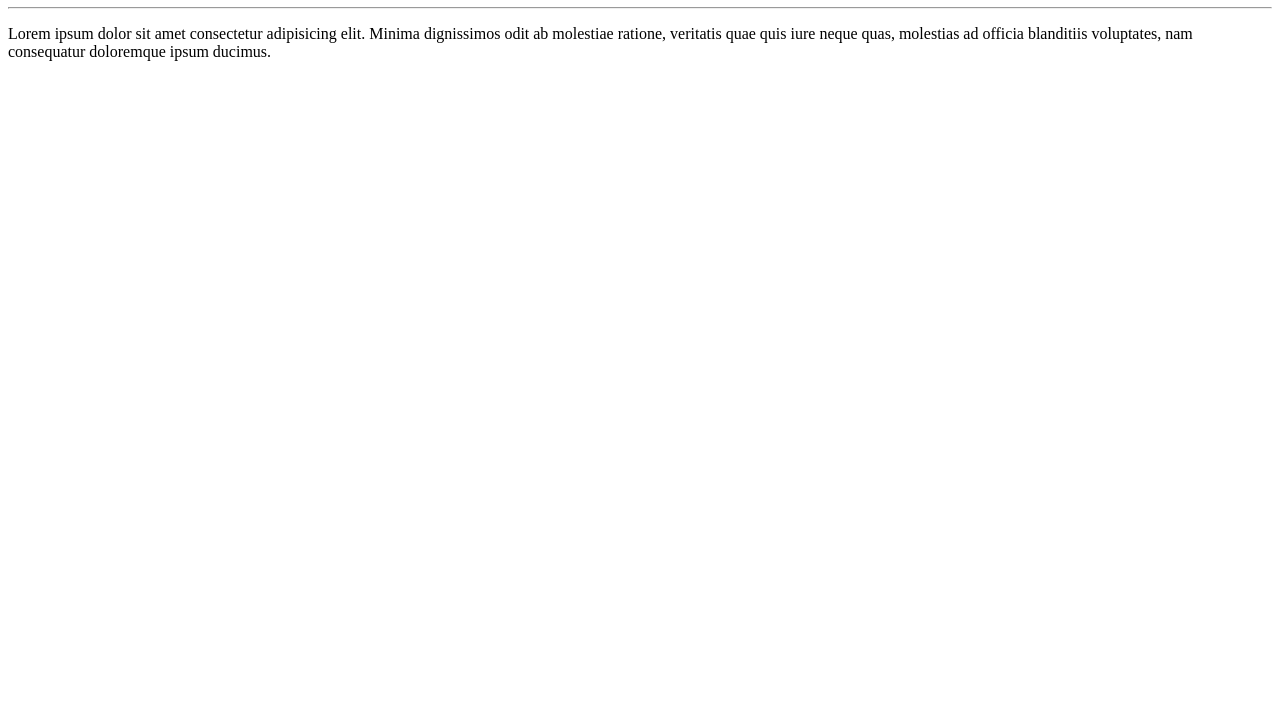
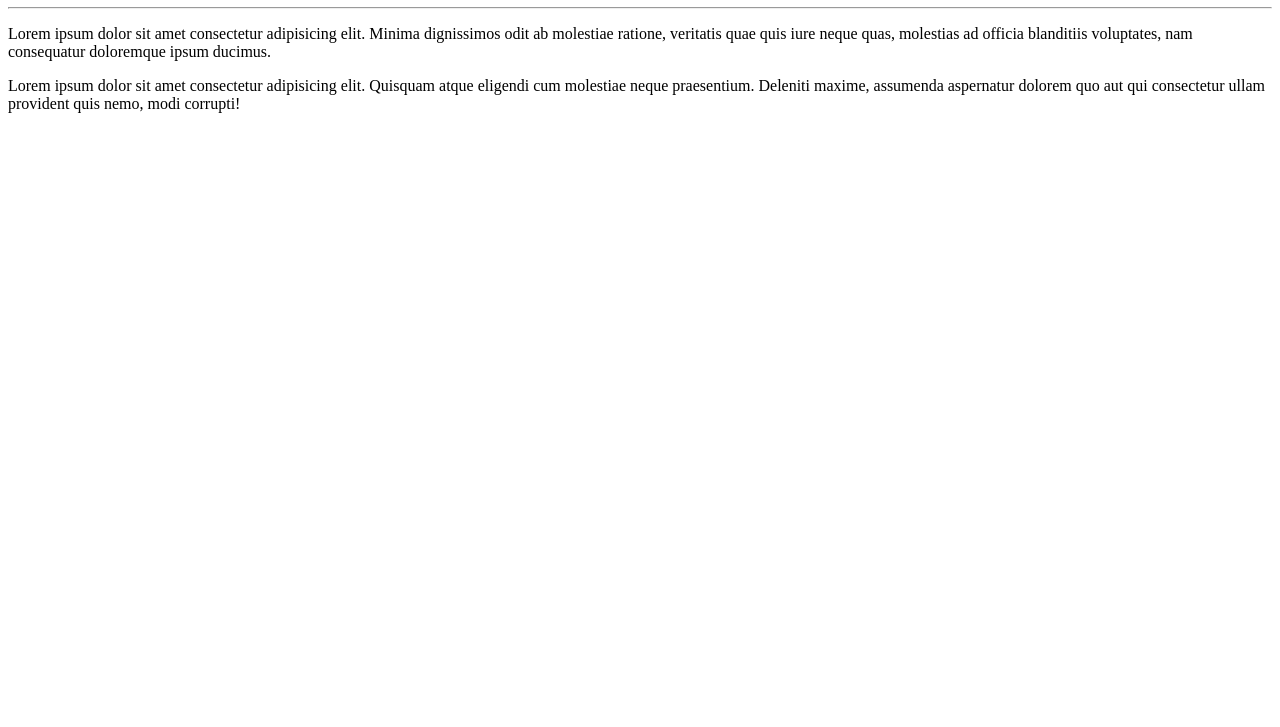
Before and after one commit to victrralvss/Hello-World, a plain HTML site: page site exemplo/index.html in a window 1280 px wide. Shown: the part 73-800 px from the top of the page. Drawn offline with Linux system fonts and the light colour scheme.

Commit message:
Adicionei um paragrafo

```diff
--- a/site exemplo/index.html
+++ b/site exemplo/index.html
@@ -10,5 +10,6 @@
     <h1>Hello, World!</h1>
     <hr>
     <p>Lorem ipsum dolor sit amet consectetur adipisicing elit. Minima dignissimos odit ab molestiae ratione, veritatis quae quis iure neque quas, molestias ad officia blanditiis voluptates, nam consequatur doloremque ipsum ducimus.</p>
+    <p>Lorem ipsum dolor sit amet consectetur adipisicing elit. Quisquam atque eligendi cum molestiae neque praesentium. Deleniti maxime, assumenda aspernatur dolorem quo aut qui consectetur ullam provident quis nemo, modi corrupti!</p>
 </body>
 </html>
```
